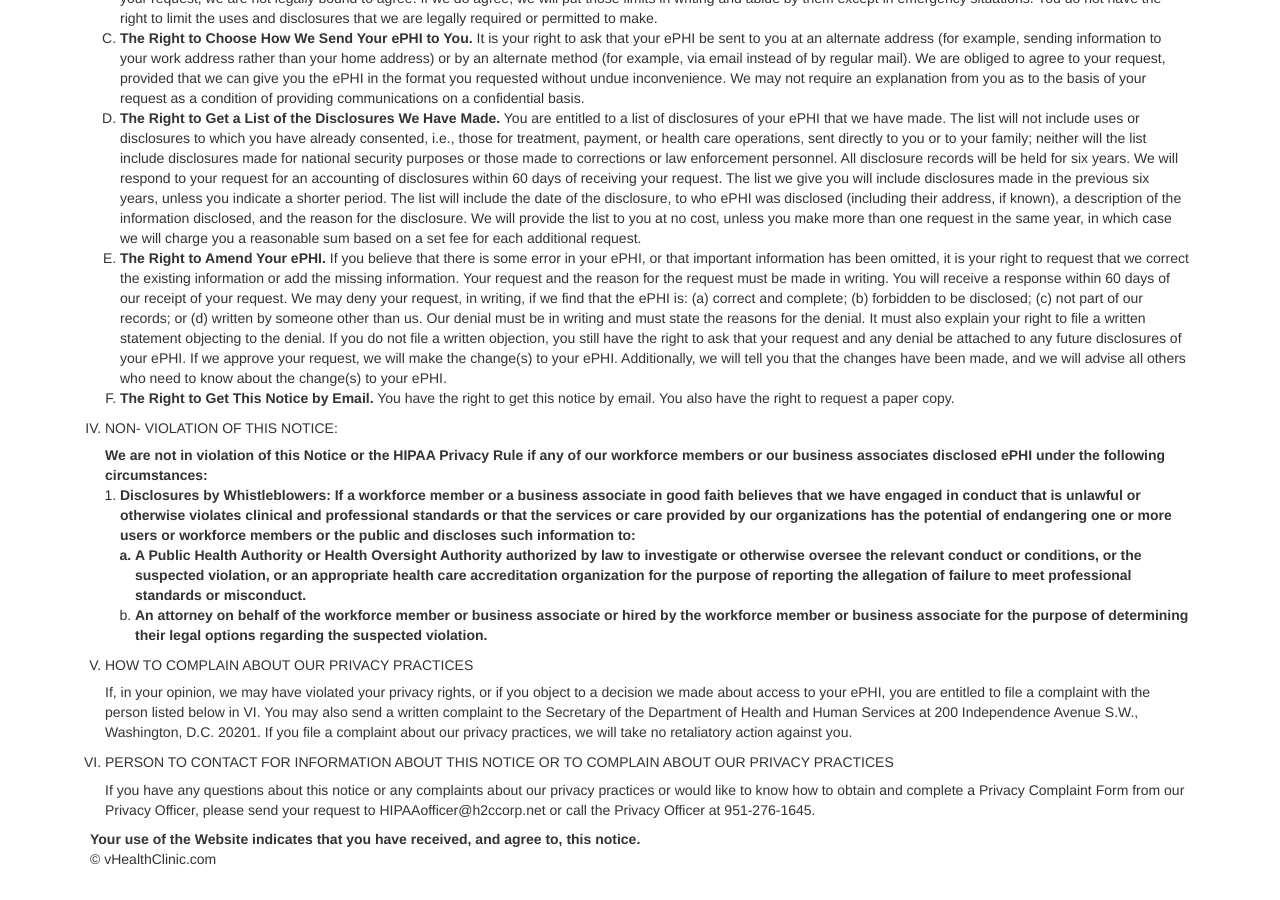
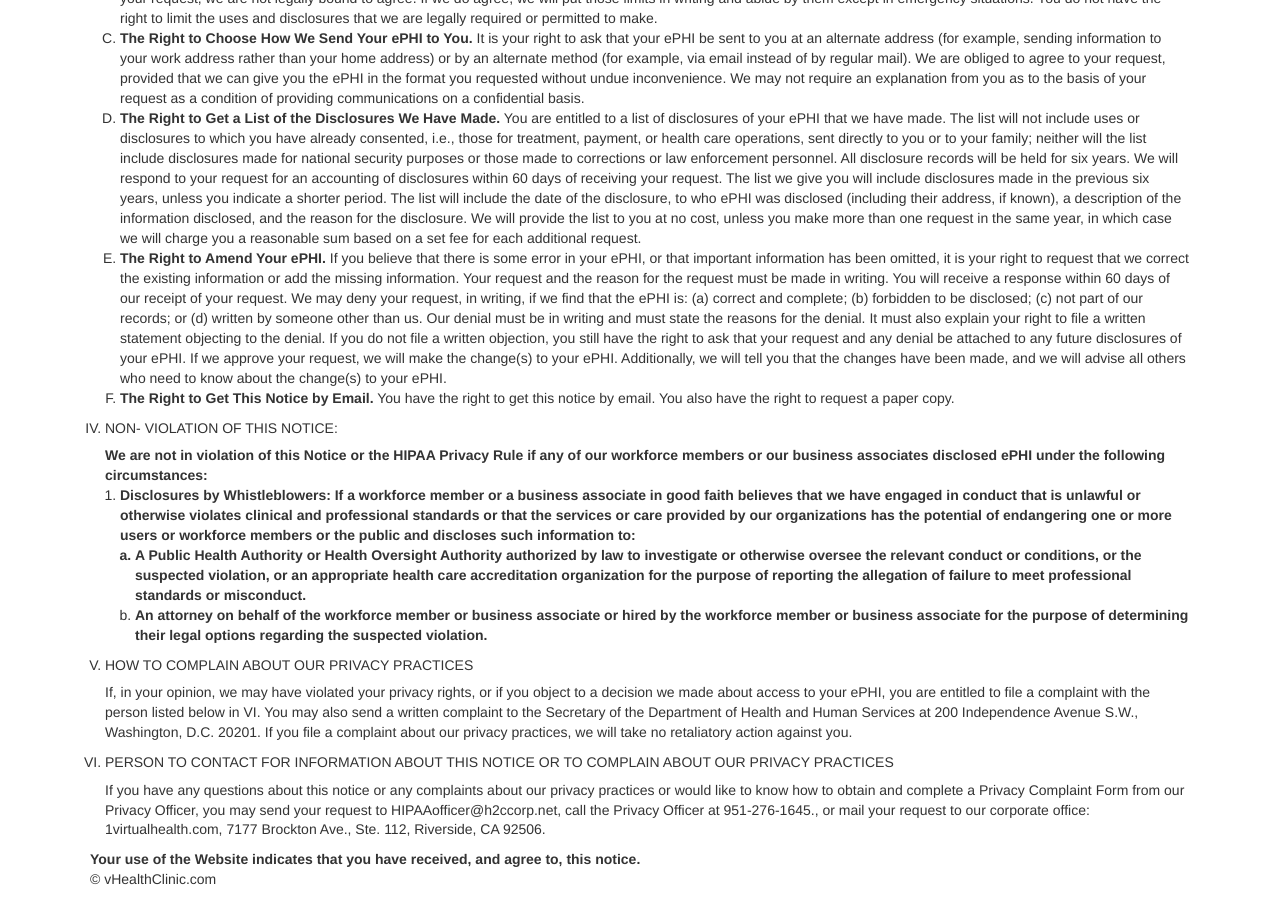
Before and after one commit to 1VirtualHealth/vhealthclinic.com, a Jekyll site: the page built from _posts/static/0100-02-06-hipaa.html, in a window 1280 px wide and 900 px high, scrolled down 2026 px. Built offline with Jekyll 4.4.1, drawn with Linux system fonts in a browser that asks for light colours; nearby versions of some CDN libraries; Markdown is read by kramdown in place of the engine named in the settings.

Commit message:
Update 0100-02-06-hipaa.html
Content of last paragraph changed as requested by Joni

```diff
--- a/_posts/static/0100-02-06-hipaa.html
+++ b/_posts/static/0100-02-06-hipaa.html
@@ -69,6 +69,7 @@ We will respond to your request for an accounting of disclosures within 60 days
 If, in your opinion, we may have violated your privacy rights, or if you object to a decision we made about access to your ePHI, you are entitled to file a complaint with the person listed below in VI. You may also send a written complaint to the Secretary of the Department of Health and Human Services at 200 Independence Avenue S.W., Washington, D.C. 20201. If you file a complaint about our privacy practices, we will take no retaliatory action against you.
 
 </li><li><h5>PERSON TO CONTACT FOR INFORMATION ABOUT THIS NOTICE OR TO COMPLAIN ABOUT OUR PRIVACY PRACTICES</h5>
-If you have any questions about this notice or any complaints about our privacy practices or would like to know how to obtain and complete a Privacy Complaint Form from our Privacy Officer, please send your request to HIPAAofficer@h2ccorp.net or call the Privacy Officer at 951-276-1645.
+If you have any questions about this notice or any complaints about our privacy practices or would like to know how to obtain and complete a Privacy Complaint Form from our Privacy Officer, you may send your request to HIPAAofficer@h2ccorp.net, call the Privacy Officer at 951-276-1645., or mail your request to our corporate office:
+1virtualhealth.com, 7177 Brockton Ave., Ste. 112, Riverside, CA 92506.
 </li></ol>
 <strong>Your use of the Website indicates that you have received, and agree to, this notice.</strong>
```
